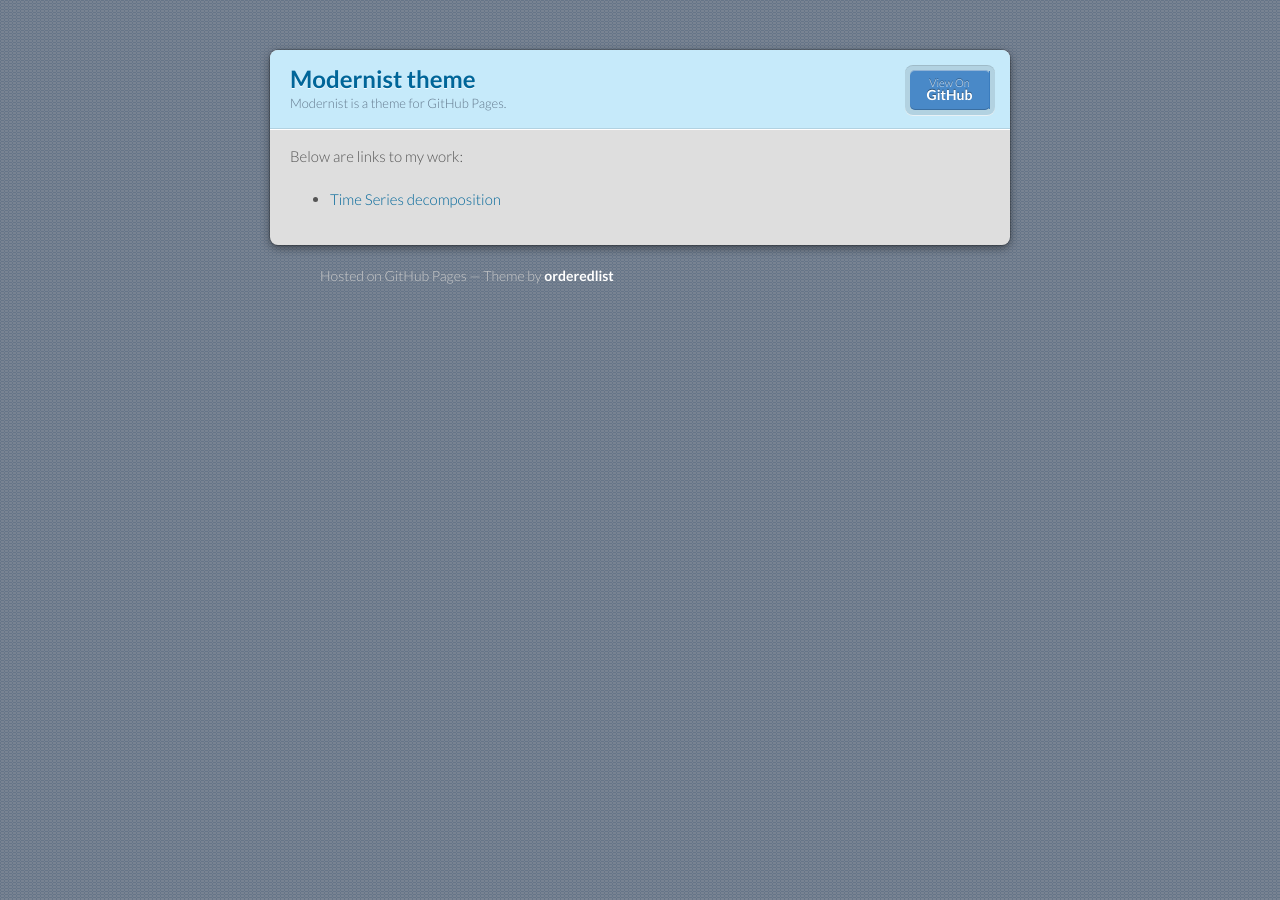
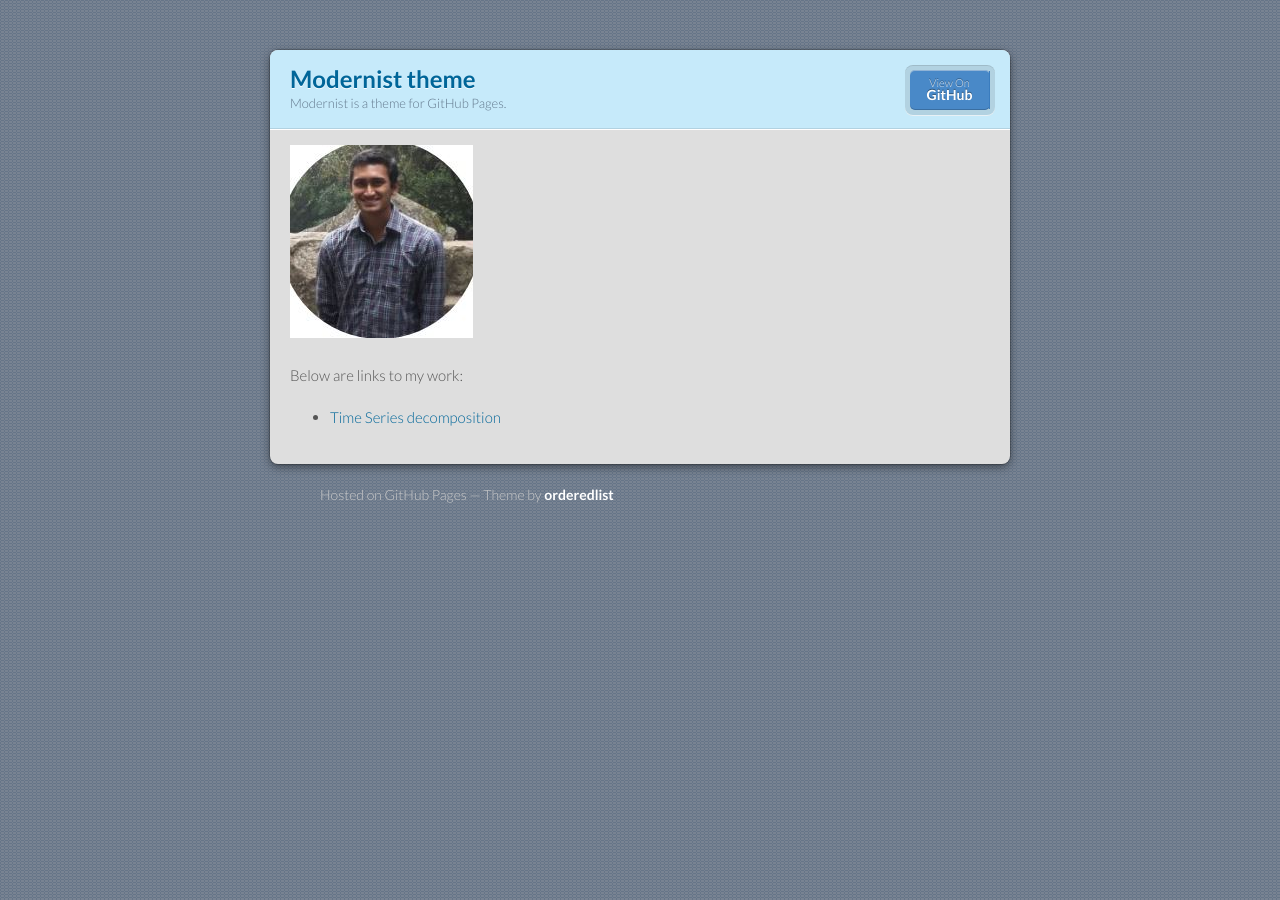
Before and after one commit to arjunvenkat510/arjunvenkat510.github.io, a Jekyll site: the page built from index.md, in a window 1280 px wide. Built offline with Jekyll 4.4.1, drawn with Linux system fonts in a browser that asks for light colours; our own code applies the rules of GitHub Pages for plain Markdown files.

Commit message:
Update index.md

```diff
--- a/index.md
+++ b/index.md
@@ -3,6 +3,8 @@
 description: This site contains content that I have worked on.
 ---
 
+![My Picture](/pics/ArjunVenkat.jpg)
+
 Below are links to my work:
 
 - [Time Series decomposition](/timeseries/index.md)
```
